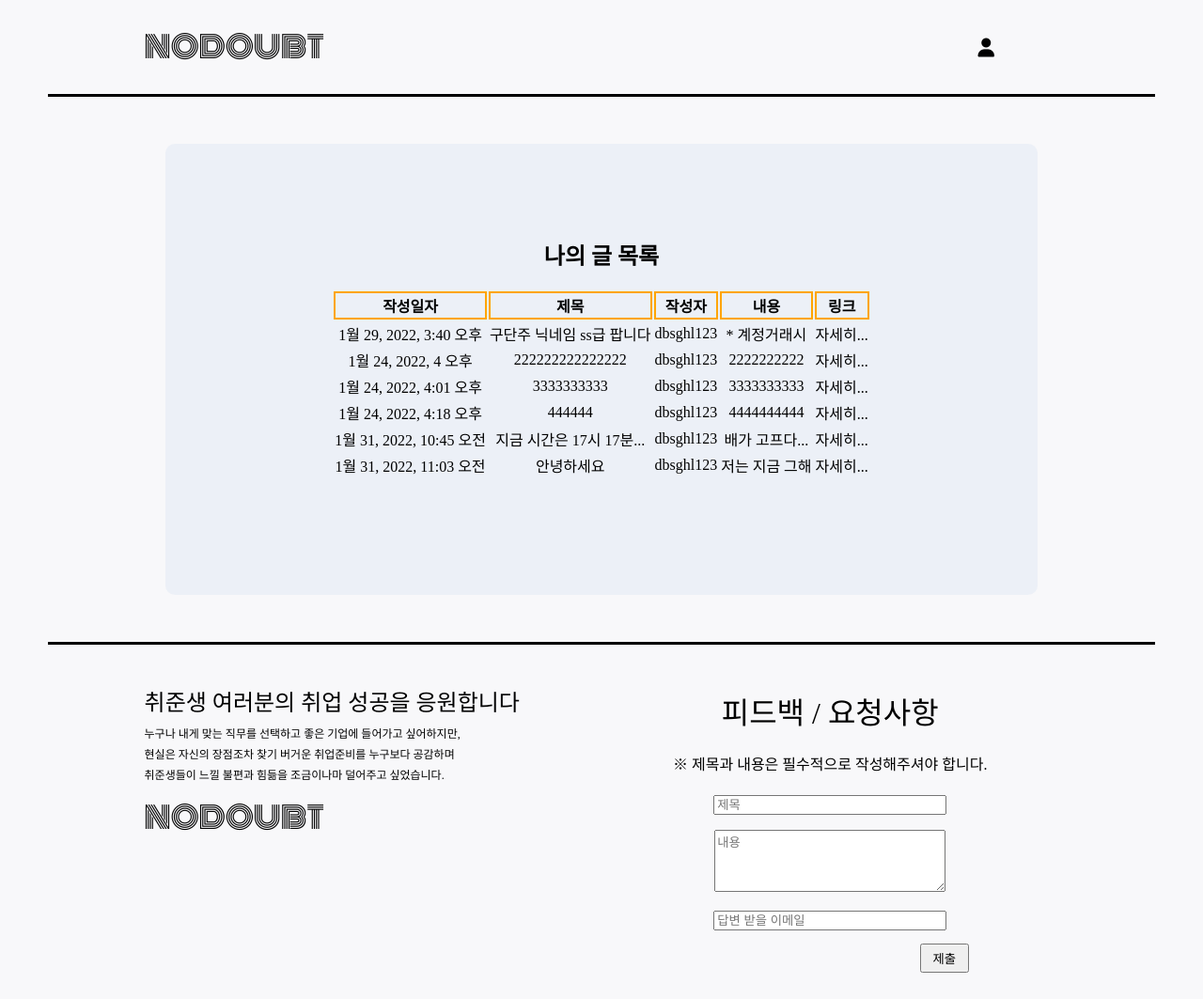
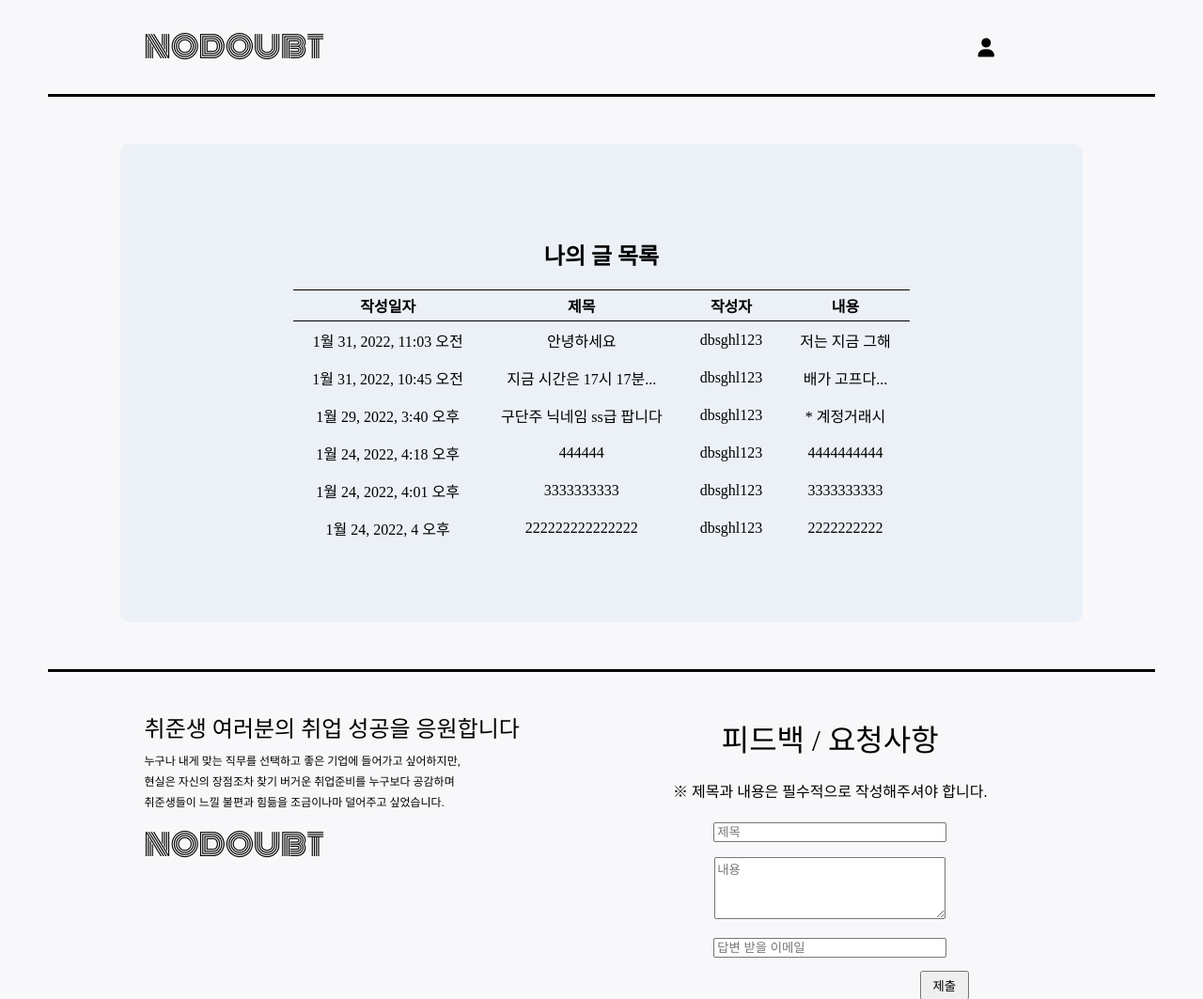
Before and after one commit to YoonHwe/nodoubt_test, a Django app: page /users/mypage/ in a window 1280 px wide. Shown: the top 1063 px of the page at 94% size. Before the commit the page ends 1035 px from the top, so only its background shows below. Run offline with Django 3.2, Linux system fonts and the light colour scheme; a user stored in the database is signed in; data comes from the database, SQL or seed files in the repository; both versions use the stored data as it was after the commit; some libraries are stand-ins or nearby versions.

Commit message:
mypage 완성

```diff
--- a/main/templates/main/board_comment_edit.html
+++ b/main/templates/main/board_comment_edit.html
@@ -1,13 +1,12 @@
 {% extends 'base.html' %}
 {% load static %}
 {% block content %}
-<div>
+<div style="padding: 4% 12%; height: 50vh;">
     <h1>댓글 수정하기</h1>
     <div>
         <form action="{% url 'main:update_board_comment' board_comment.id %}" method="POST">
             {% csrf_token %}
-            <textarea name='content' placeholder="댓글내용입력" value="{{board_comment.content}}"></textarea>
-            <br>
+            <input type="text" name='content' placeholder="댓글내용입력" value="{{board_comment.content}}" style="width: 50%;">
             <input type="submit" value="확인">
         </form>
     </div>
--- a/main/views.py
+++ b/main/views.py
@@ -71,7 +71,7 @@ def letter(request):
     return render(request, 'main/letter.html')
 
 def board(request):
-    boards = Board.objects.all()
+    boards = Board.objects.all().order_by('-pub_date')
     return render(request, 'main/board.html', {'boards': boards})
 
 def board_new(request):
--- a/nodoubt/static/css/version1.css
+++ b/nodoubt/static/css/version1.css
@@ -924,9 +924,8 @@ a{
 /*마이페이지*/
 .mypage{
     background-color: rgba(130, 168, 212, 0.1);
-    padding: 80px;
-    width: 40vw;
-    height: 40vh;
+    padding: 80px 0px;
+    width: 80vw;
     border-radius: 10px;
     margin: 50px auto;
     animation: goOpacityUp 2s ease-in-out;
@@ -937,16 +936,29 @@ a{
 .mypage_first{
     text-align: center;
     margin: auto;
+    border-collapse: collapse;
+}
+.mypage_first_head{
+    border-top: 1px solid black;
+    border-bottom: 1px solid black;
 }
 .mypage_first_head_th{
-    border: 2px solid orange;
+    padding: 4px 20px;
 }
 .mypage_first_body_td{
-    /* border-bottom: 2px solid orange; */
+    padding: 8px 20px;
 }
+.mypage_first_body tr:hover{
+    background-color: orange;
+}
+.mypage_first_body_td a:hover{
+    text-decoration: underline;
+}
+
+
 /* 게시판 */
 #board{
-    padding: 4% 12% 2% 12%;
+    padding: 4% 12%;
     background-color: rgba(155, 155, 155, 0.1);
 }
 #board_title{
--- a/nodoubt/static/css/version2.css
+++ b/nodoubt/static/css/version2.css
@@ -793,9 +793,8 @@ a{
 /*마이페이지*/
 .mypage{
     background-color: rgba(130, 168, 212, 0.1);
-    padding: 80px;
-    width: 60vw;
-    height: 40vh;
+    padding: 80px 0px;
+    width: 80vw;
     border-radius: 10px;
     margin: 50px auto;
     animation: goOpacityUp 2s ease-in-out;
@@ -806,13 +805,25 @@ a{
 .mypage_first{
     text-align: center;
     margin: auto;
+    border-collapse: collapse;
+}
+.mypage_first_head{
+    border-top: 1px solid black;
+    border-bottom: 1px solid black;
 }
 .mypage_first_head_th{
-    border: 2px solid orange;
+    padding: 4px 20px;
 }
 .mypage_first_body_td{
-    /* border-bottom: 2px solid orange; */
+    padding: 8px 20px;
 }
+.mypage_first_body tr:hover{
+    background-color: orange;
+}
+.mypage_first_body_td a:hover{
+    text-decoration: underline;
+}
+
 /* 직무 샘플 */
 #body_div{
     background-color: rgba(130, 168, 212, 0.1);
--- a/nodoubt/static/css/version3.css
+++ b/nodoubt/static/css/version3.css
@@ -842,11 +842,10 @@ a{
 /* 마이페이지 */
 .mypage{
     background-color: rgba(130, 168, 212, 0.1);
-    padding: 80px;
-    width: 72vw;
-    height: 40vh;
+    padding: 80px 0px;
+    width: 80vw;
     border-radius: 10px;
-    margin: 50px auto;
+    margin: 40px auto;
     animation: goOpacityUp 2s ease-in-out;
 }
 #mypage_first_title{
@@ -855,11 +854,25 @@ a{
 .mypage_first{
     text-align: center;
     margin: auto;
+    border-collapse: collapse;
+    width: 90%;
+}
+.mypage_first_head{
+    border-top: 1px solid black;
+    border-bottom: 1px solid black;
 }
 .mypage_first_head_th{
-    border: 2px solid orange;
+    padding: 4px 20px;
 }
-
+.mypage_first_head_td{
+    padding: 8px 20px;
+}
+.mypage_first_body tr:hover{
+    background-color: orange;
+}
+.mypage_first_body_td a:hover{
+    text-decoration: underline;
+}
 /* 직무 샘플 */
 #body_div{
     background-color: rgba(130, 168, 212, 0.1);
--- a/nodoubt/static/css/version4.css
+++ b/nodoubt/static/css/version4.css
@@ -847,9 +847,8 @@ a{
 /*마이페이지*/
 .mypage{
     background-color: rgba(130, 168, 212, 0.1);
-    padding: 20px;
+    padding: 40px 0px;
     width: 80vw;
-    height: 40vh;
     border-radius: 10px;
     margin: 40px auto;
     animation: goOpacityUp 2s ease-in-out;
@@ -860,16 +859,29 @@ a{
 .mypage_first{
     text-align: center;
     margin: auto;
+    border-collapse: collapse;
+    width: 90%;
 }
-.mypage_school_number{
+.mypage_first_head{
+    border-top: 1px solid black;
+    border-bottom: 1px solid black;
+}
+.mypage_name, .mypage_email{
     display: none;
 }
 .mypage_first_head_th{
-    border: 2px solid orange;
+    padding: 4px 20px;
 }
 .mypage_first_body_td{
-    /* border-bottom: 2px solid orange; */
+    padding: 8px 20px;
 }
+.mypage_first_body tr:hover{
+    background-color: orange;
+}
+.mypage_first_body_td a:hover{
+    text-decoration: underline;
+}
+
 /* 직무 샘플 */
 #body_div{
     background-color: rgba(130, 168, 212, 0.1);
--- a/nodoubt/static/css/version5.css
+++ b/nodoubt/static/css/version5.css
@@ -856,9 +856,8 @@ a{
 /*마이페이지*/
 .mypage{
     background-color: rgba(130, 168, 212, 0.1);
-    padding: 12px;
+    padding: 20px 0px;
     width: 80vw;
-    height: 40vh;
     border-radius: 10px;
     margin: 30px auto;
     animation: goOpacityUp 2s ease-in-out;
@@ -869,18 +868,27 @@ a{
 .mypage_first{
     text-align: center;
     margin: auto;
+    border-collapse: collapse;
+    width: 90%;
+}
+.mypage_first_head{
+    border-top: 1px solid black;
+    border-bottom: 1px solid black;
 }
 .mypage_first_head_th{
-    border: 2px solid orange;
+    padding: 2px 8px;
 }
-.mypage_name{
-    width: 40px;
+.mypage_first_body_td{
+    padding: 4px 8px;
 }
-.mypage_school_number{
+.mypage_name, .mypage_email{
     display: none;
 }
-.mypage_job_type{
-    display: none;
+.mypage_first_body tr:hover{
+    background-color: orange;
+}
+.mypage_first_body_td a:hover{
+    text-decoration: underline;
 }
 
 /* 직무 샘플 */
--- a/nodoubt/static/css/version6.css
+++ b/nodoubt/static/css/version6.css
@@ -871,9 +871,8 @@ a{
 /*마이페이지*/
 .mypage{
     background-color: rgba(130, 168, 212, 0.1);
-    padding: 8px;
+    padding: 20px 0px;
     width: 80vw;
-    height: 40vh;
     border-radius: 10px;
     margin: 20px auto;
     animation: goOpacityUp 2s ease-in-out;
@@ -884,18 +883,27 @@ a{
 .mypage_first{
     text-align: center;
     margin: auto;
+    border-collapse: collapse;
+    width: 90%;
+}
+.mypage_first_head{
+    border-top: 1px solid black;
+    border-bottom: 1px solid black;
 }
 .mypage_first_head_th{
-    border: 2px solid orange;
+    padding: 2px 8px;
 }
-.mypage_job_type{
+.mypage_first_body_td{
+    padding: 4px 8px;
+}
+.mypage_pubdate, .mypage_name, .mypage_email{
     display: none;
 }
-.mypage_school_number{
-    display: none;
+.mypage_first_body tr:hover{
+    background-color: orange;
 }
-.mypage_name{
-    display: none;
+.mypage_first_body_td a:hover{
+    text-decoration: underline;
 }
 /* 직무 샘플 */
 #body_div{
--- a/nodoubt/static/css/version7.css
+++ b/nodoubt/static/css/version7.css
@@ -866,9 +866,8 @@ a{
 /*마이페이지*/
 .mypage{
     background-color: rgba(130, 168, 212, 0.1);
-    padding: 12px;
+    padding: 20px 0px;
     width: 80vw;
-    height: 40vh;
     border-radius: 10px;
     margin: 20px auto;
     animation: goOpacityUp 2s ease-in-out;
@@ -879,21 +878,30 @@ a{
 .mypage_first{
     text-align: center;
     margin: auto;
+    border-collapse: collapse;
+    width: 90%;
+}
+.mypage_first_head{
+    border-top: 1px solid black;
+    border-bottom: 1px solid black;
 }
 .mypage_first_head_th{
-    border: 2px solid orange;
+    padding: 2px 8px;
+}
+.mypage_first_body_td{
+    padding: 4px 8px;
 }
 .mypage_email{
     display: none;
 }
-.mypage_pubdate{
+.mypage_pubdate, .mypage_name, .mypage_email{
     display: none;
 }
-.mypage_school_number{
-    display: none;
+.mypage_first_body tr:hover{
+    background-color: orange;
 }
-.mypage_name{
-    display: none;
+.mypage_first_body_td a:hover{
+    text-decoration: underline;
 }
 
 /* 직무 샘플 */
--- a/users/templates/users/mypage.html
+++ b/users/templates/users/mypage.html
@@ -6,21 +6,19 @@
     <table class="mypage_first">
         <thead class="mypage_first_head">
             <tr>
-                <th scope="col" id="board" class="mypage_first_head_th mypage_pubdate">작성일자</th>
-                <th scope="col" id="board" class="mypage_first_head_th mypage_job_type">제목</th>
-                <th scope="col" id="board" class="mypage_first_head_th mypage_name">작성자</th>
-                <th scope="col" id="board" class="mypage_first_head_th mypage_email">내용</th>
-                <th scope="col" id="board" class="mypage_first_head_th mypage_school_number">링크</th>
+                <th scope="col" class="mypage_first_head_th mypage_pubdate">작성일자</th>
+                <th scope="col" class="mypage_first_head_th mypage_job_type">제목</th>
+                <th scope="col" class="mypage_first_head_th mypage_name">작성자</th>
+                <th scope="col" class="mypage_first_head_th mypage_email">내용</th>
             </tr>
         </thead>
         <tbody class="mypage_first_body">
             {% for board in boards %}
             <tr>
                 <td class="mypage_first_body_td mypage_pubdate">{{board.pub_date}}</td>
-                <td class="mypage_first_body_td mypage_job_type">{{board.title}}</td>
+                <td class="mypage_first_body_td mypage_job_type"><a href="{% url 'main:board_detail' board.id %}" target="_blank">{{board.title}}</a></td>
                 <td class="mypage_first_body_td mypage_name">{{board.writer}}</td>
                 <td class="mypage_first_body_td mypage_email">{{board.summary}}</td>
-                <td class="mypage_first_body_td mypage_school_number"><a href="{% url 'main:board_detail' board.id %}">자세히...</a></td>
             </tr>
             {% endfor %}
         </tbody>
--- a/users/views.py
+++ b/users/views.py
@@ -5,5 +5,5 @@ from django.contrib.auth.models import User
 
 def mypage(request):
     user = request.user
-    boards = Board.objects.filter(writer=user)
+    boards = Board.objects.filter(writer=user).order_by('-pub_date')
     return render(request, 'users/mypage.html',{'boards':boards})
```
Also changed, not shown: main/templates/main/board.html (+3 -4 lines), main/templates/main/board_detail.html (+18 -15 lines), main/templates/main/board_edit.html (+6 -7 lines), main/templates/main/board_new.html (+6 -4 lines), db.sqlite3, media/board/KakaoTalk_Photo_2021-12-29-18-31-34.png (added), media/board/미래에셋.png (added), media/board/수강허가_증빙내용2016111667허윤회.png (added).
